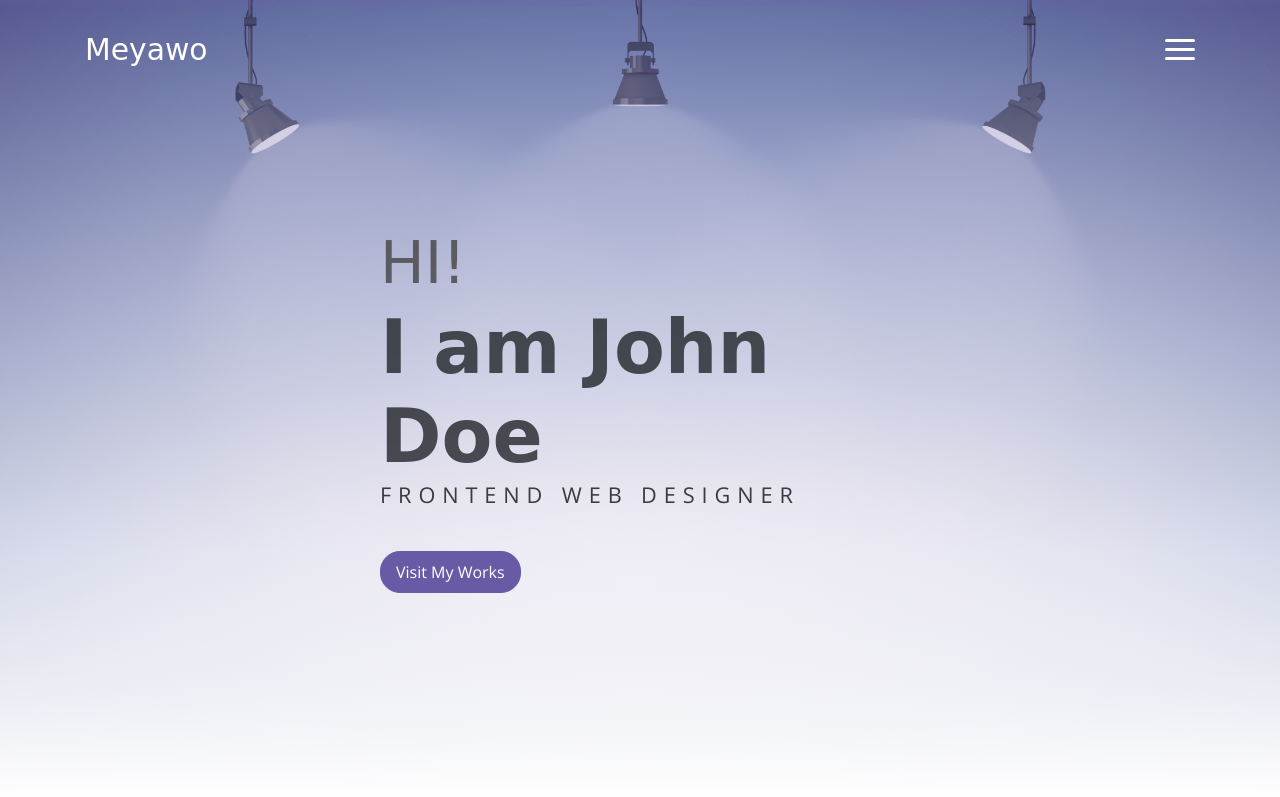
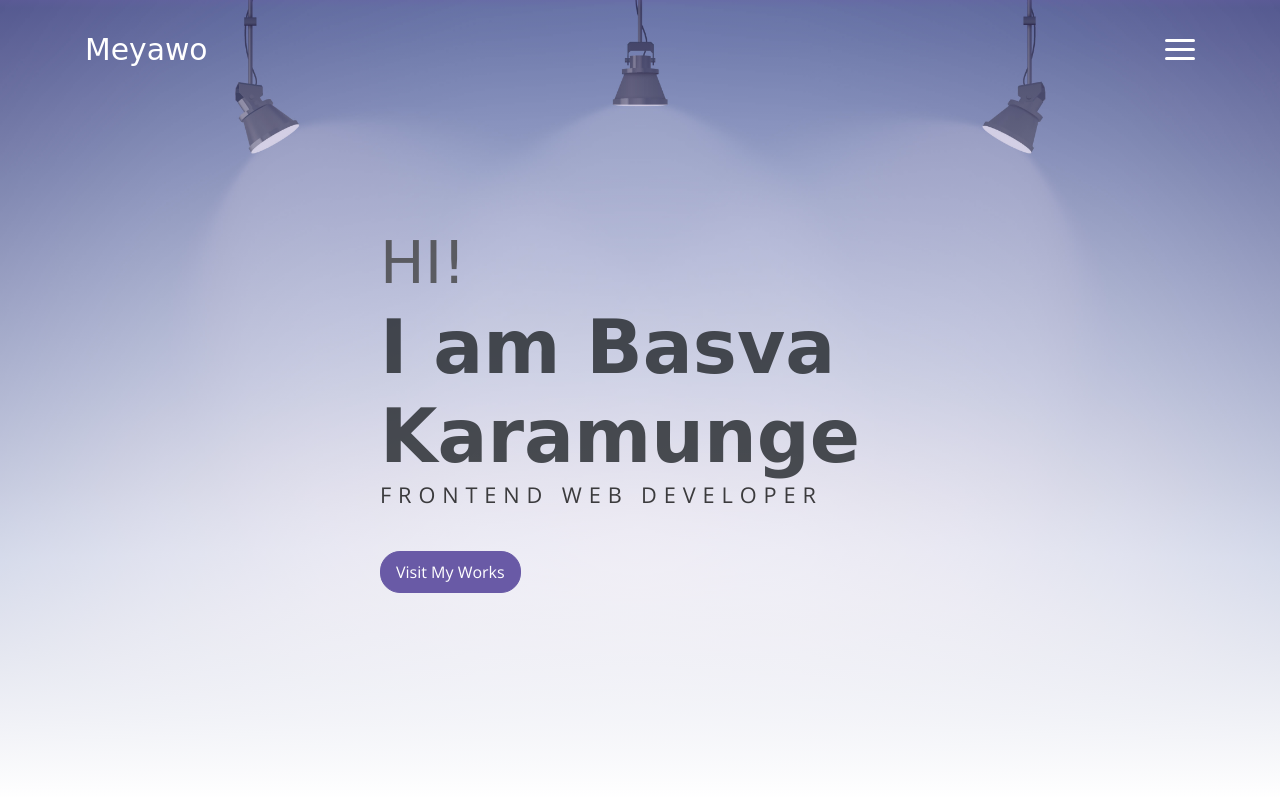
Before and after one commit to basva3112/basva3112.github.io, a plain HTML site: page index.html in a window 1280 px wide. Shown: the top 797 px of the page. Drawn offline with nearby package versions, Linux system fonts and the light colour scheme; a web font is replaced by a local one.

Commit message:
name changes

```diff
--- a/index.html
+++ b/index.html
@@ -56,9 +56,9 @@
         <div class="header-content container">
             <h1 class="header-title">
                 <span class="up">HI!</span>
-                <span class="down">I am John Doe</span>
+                <span class="down">I am Basva Karamunge</span>
             </h1>
-            <p class="header-subtitle">FRONTEND WEB DESIGNER</p>
+            <p class="header-subtitle">FRONTEND WEB DEVELOPER</p>
 
             <button class="btn btn-primary">Visit My Works</button>
         </div>
```
